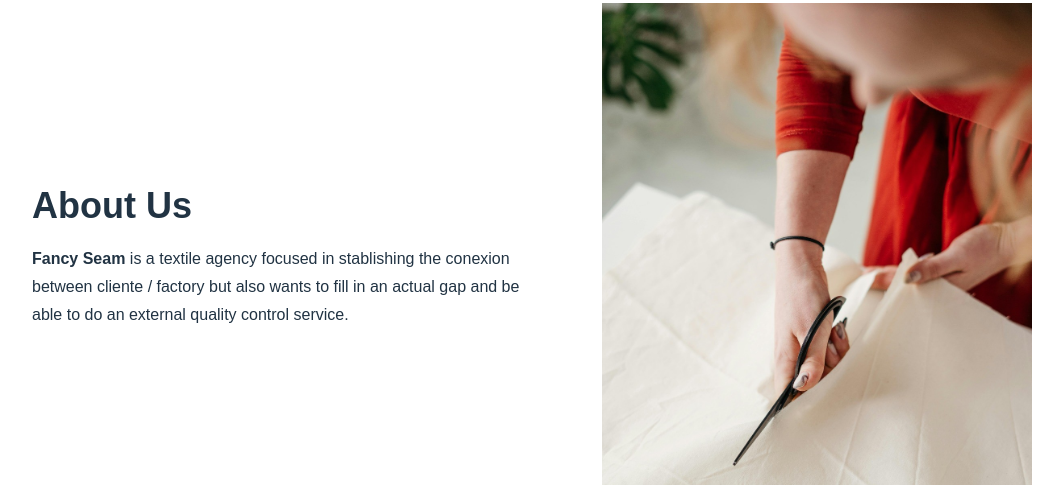
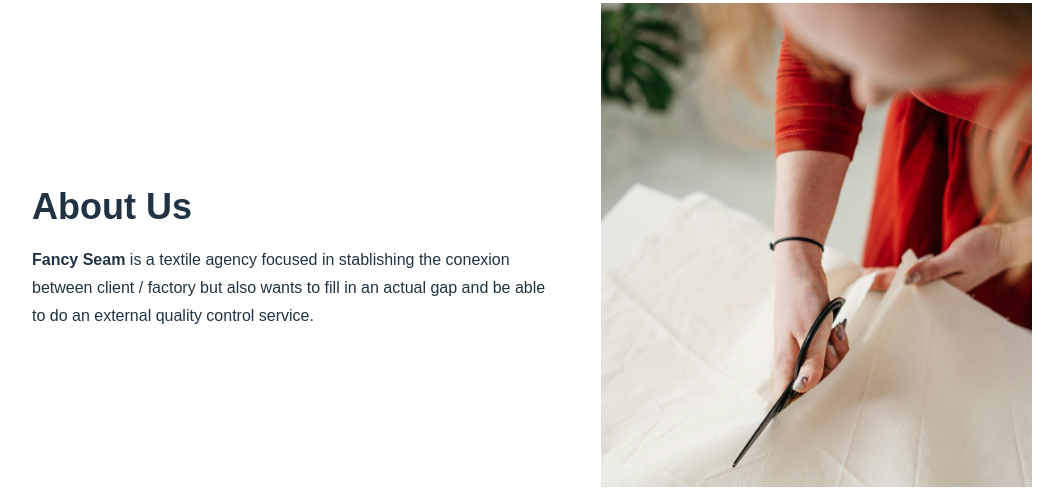
Before and after one commit to tferreiradevelopment/tferreiradevelopment.github.io, a plain HTML site: page index_en.html in a window 1280 px wide. Shown: the part 693-1182 px from the top of the page, without its empty margins (108-1171 px from the left). Drawn offline with Linux system fonts and the light colour scheme; grey boxes are pictures that could not be loaded.

```diff
--- a/index_en.html
+++ b/index_en.html
@@ -51,7 +51,7 @@
                         <div class="csol-header-content"><h1 class="csol-header-heading">About Us</h1>
                             <div class="cl-rich-text csol-header-description">
                                 <div>
-                                    <div><b>Fancy Seam</b> is a textile agency focused in stablishing the conexion between cliente / factory but also wants to fill in an actual gap and be able to do an external quality control service.</div>
+                                    <div><b>Fancy Seam</b> is a textile agency focused in stablishing the conexion between client / factory but also wants to fill in an actual gap and be able to do an external quality control service.</div>
                                 </div>
                             </div>
                         </div>
```
Also changed, not shown: images/inglaterra.png, images/inglaterraold.png (added).
